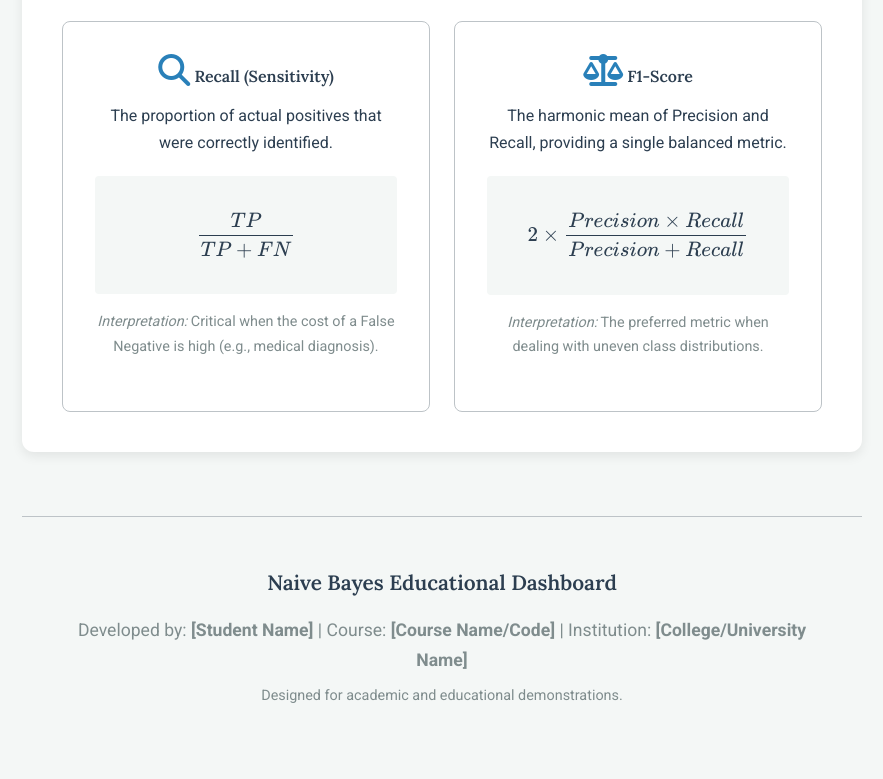
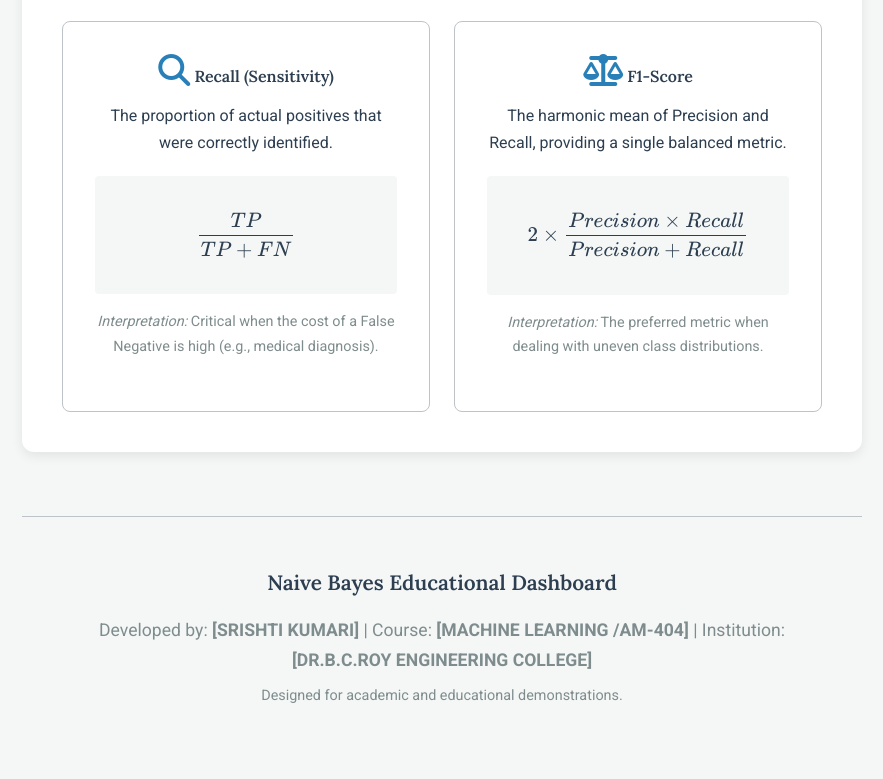
Before and after one commit to Srishti-kumari-70/naive-bayes-dashboard, a plain HTML site: page index.html in a window 1280 px wide. Shown: the part 9250-10029 px from the top of the page, without its empty margins (338-1221 px from the left). Drawn offline with nearby package versions, Linux system fonts and the light colour scheme.

Commit message:
Update index.html

```diff
--- a/index.html
+++ b/index.html
@@ -599,7 +599,7 @@ print("Prediction:", model.predict(new_email))</code></pre>
         <footer class="main-footer">
             <div class="footer-content">
                 <h3>Naive Bayes Educational Dashboard</h3>
-                <p class="student-info">Developed by: <strong>[Student Name]</strong> | Course: <strong>[Course Name/Code]</strong> | Institution: <strong>[College/University Name]</strong></p>
+                <p class="student-info">Developed by: <strong>[SRISHTI KUMARI]</strong> | Course: <strong>[MACHINE LEARNING /AM-404]</strong> | Institution: <strong>[DR.B.C.ROY ENGINEERING COLLEGE]</strong></p>
                 <p class="disclaimer">Designed for academic and educational demonstrations.</p>
             </div>
         </footer>
```
